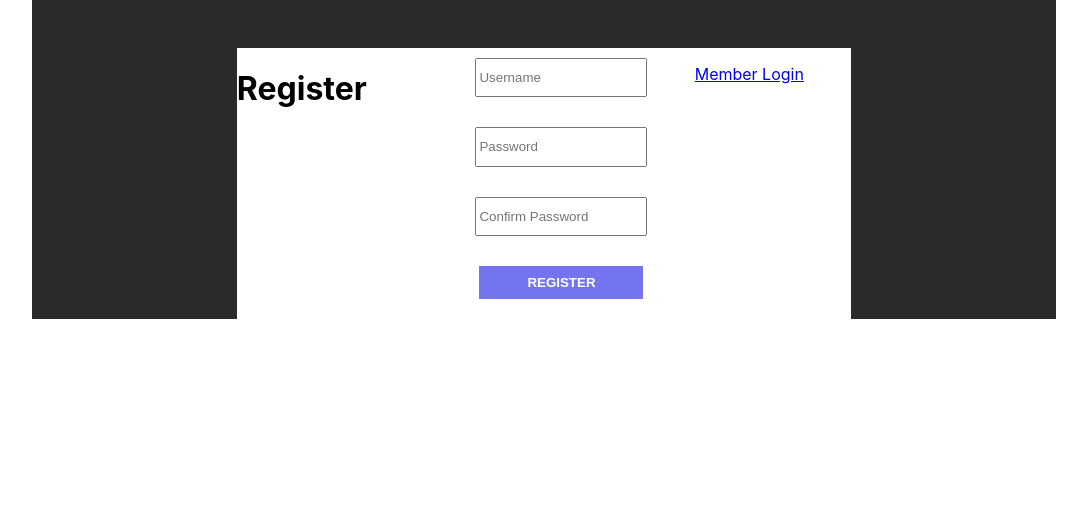
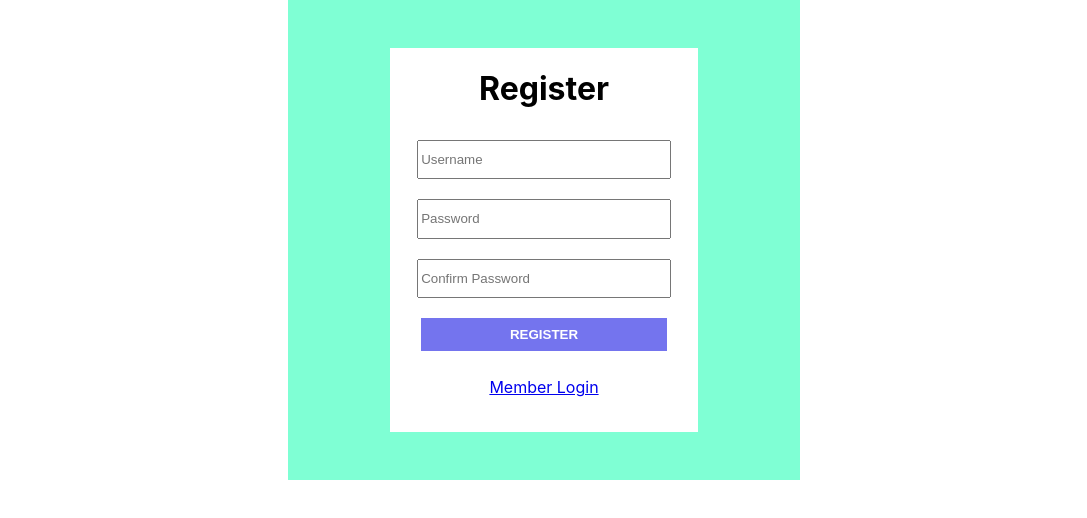
Before and after one commit to ugramraju/BookListApplication, a React (Create React App) app in the folder frontend/: page / in a window 1280 px wide. Shown: the top 518 px of the page, without its empty margins (96-1183 px from the left). Built offline with nearby package versions, Linux system fonts and the light colour scheme.

Commit message:
links ad

```diff
--- a/frontend/src/components/Login/Login.css
+++ b/frontend/src/components/Login/Login.css
@@ -1,4 +1,4 @@
-.maincontainer{
+.maincontainer12{
     margin: auto;
     width: 40%;
     height:30em;
@@ -8,12 +8,12 @@
     align-items: center;
     justify-content: center;
 }
-.container{
+.container12{
     width:60%;
     height:80%;
     background-color:white;
 }
-.container>form >input{
+.container12>form >input{
     width:80%;
     height:2.5em;
     margin: 10px;
--- a/frontend/src/components/Login/Login.jsx
+++ b/frontend/src/components/Login/Login.jsx
@@ -27,8 +27,8 @@ const navigate=useNavigate()
   };
 
   return (
-    <div className="maincontainer">
-      <div className="container">
+    <div className="maincontainer12">
+      <div className="container12">
       <h1 id="Signin-Heading">Member Login</h1>
       <span id="errMsg-1">{msg}</span>
       <form id="form">
--- a/frontend/src/components/Registration/Registration.css
+++ b/frontend/src/components/Registration/Registration.css
@@ -1,4 +1,4 @@
-.maincontainer{
+.maincontainer34{
     margin: auto;
     width: 40%;
     height:30em;
@@ -8,12 +8,12 @@
     align-items: center;
     justify-content: center;
 }
-.container{
+.container34{
     width:60%;
     height:80%;
     background-color:white;
 }
-.container>form >input{
+.container34>form >input{
     width:80%;
     height:2.5em;
     margin: 10px;
@@ -25,7 +25,7 @@
     cursor: pointer;
     border: none;
 }
-.container>p{
+.container34>p{
     text-decoration:none;
     color: red;
 }
--- a/frontend/src/components/Registration/Registration.jsx
+++ b/frontend/src/components/Registration/Registration.jsx
@@ -33,8 +33,8 @@ const Registration=()=>{
         })
     }
     return(
-        <div className="maincontainer">
-            <div className="container">
+        <div className="maincontainer34">
+            <div className="container34">
             <h1>Register</h1>
             <span id="err_msg">{msg}</span>
             <span id="err_msg_1">{msg1}</span>
```
